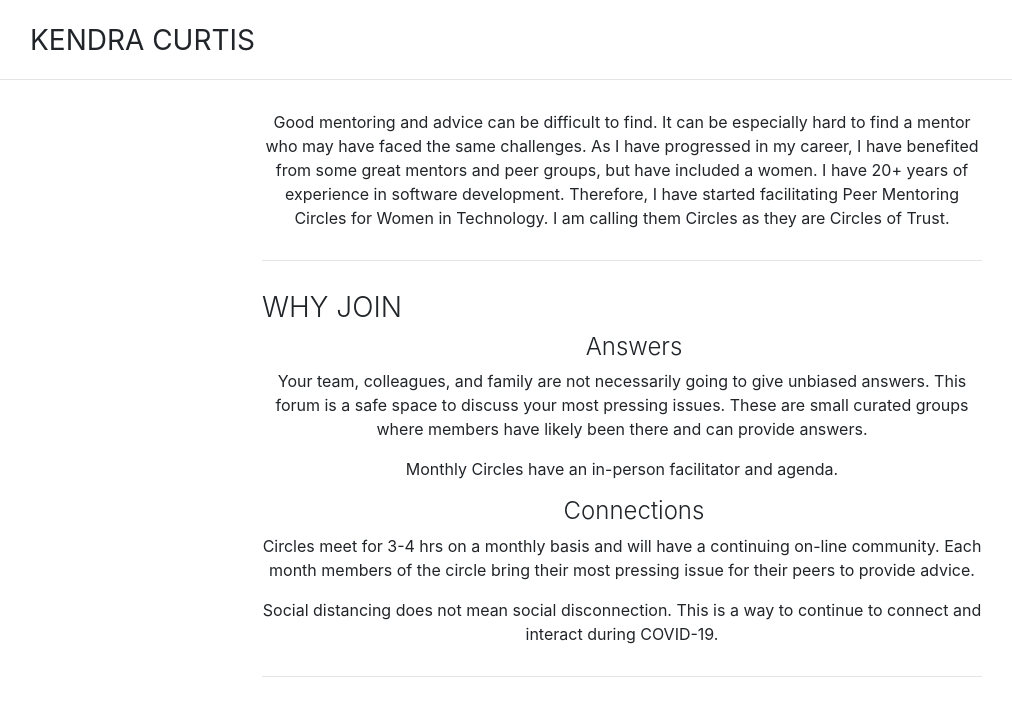
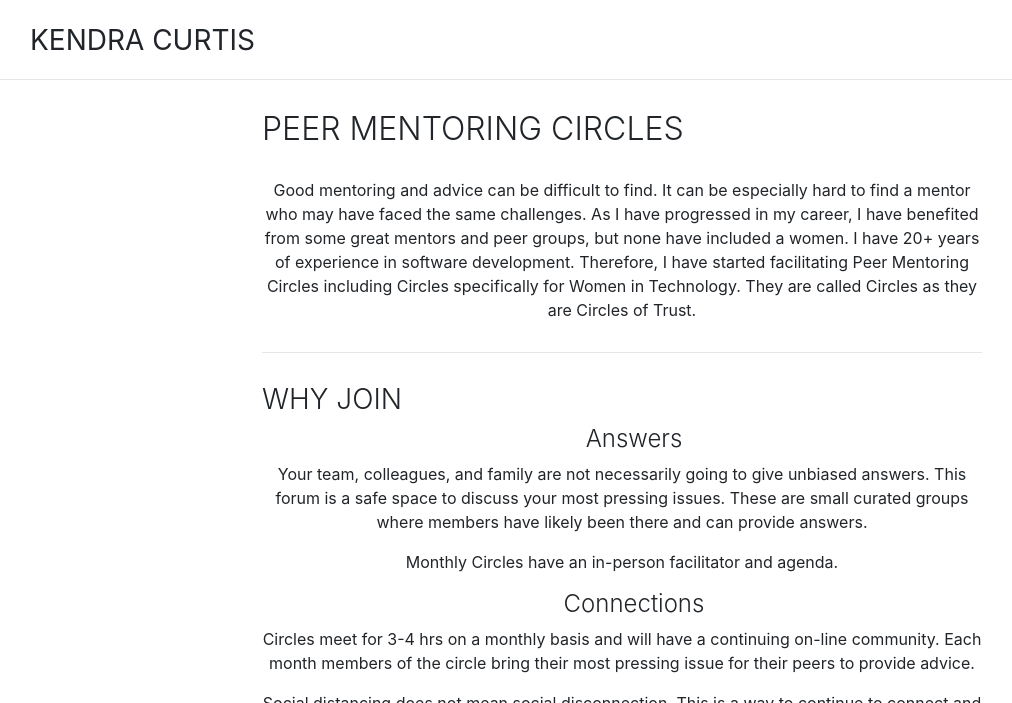
Before and after one commit to kendracurtis/kendracurtis.github.io, a Jekyll site: the page built from circles.md, in a window 1280 px wide and 900 px high, cut to the strip 0-703 px from the top of the window. Shown: the whole strip, without its empty margins (18-1030 px from the left). Built offline with Jekyll 4.4.1, drawn with Linux system fonts in a browser that asks for light colours.

Commit message:
Update circles.md

```diff
--- a/circles.md
+++ b/circles.md
@@ -3,8 +3,9 @@
 title: Mentoring Circles
 ---
 
+## PEER MENTORING CIRCLES
 <p style="margin:30px 0;" align="center">
-Good mentoring and advice can be difficult to find. It can be especially hard to find a mentor who may have faced the same challenges. As I have progressed in my career, I have benefited from some great mentors and peer groups, but have included a women. I have 20+ years of experience in software development. Therefore, I have started facilitating Peer Mentoring Circles for Women in Technology. I am calling them Circles as they are Circles of Trust.</p>
+Good mentoring and advice can be difficult to find. It can be especially hard to find a mentor who may have faced the same challenges. As I have progressed in my career, I have benefited from some great mentors and peer groups, but none have included a women. I have 20+ years of experience in software development. Therefore, I have started facilitating Peer Mentoring Circles including Circles specifically for Women in Technology. They are called Circles as they are Circles of Trust.</p>
 
 ---
 
```
